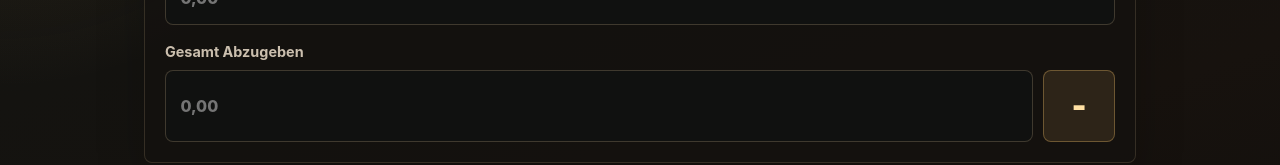
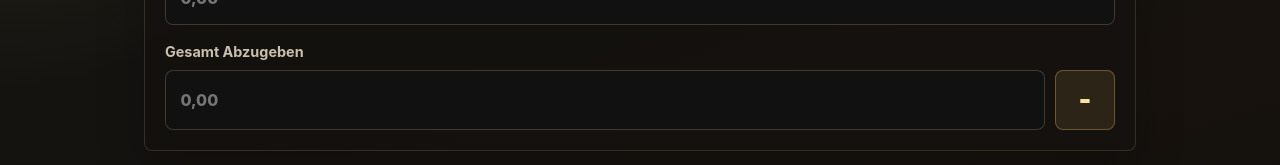
Before and after one commit to fabi-psk/Abrechnung, a React (Vite) app in the folder frontend/: page / in a window 1280 px wide. Shown: the part 296-461 px from the top of the page. Built offline with nearby package versions, Linux system fonts and the light colour scheme; no server answers.

Commit message:
Mache Abgabebetrag-Feld kompakter

```diff
--- a/frontend/src/styles.css
+++ b/frontend/src/styles.css
@@ -172,26 +172,26 @@ input.invalid,
 }
 
 .amount-input {
-  min-height: 4.5rem;
+  min-height: 3.75rem;
   color: #ffe0a3;
-  font-size: clamp(1.65rem, 9vw, 2.15rem);
+  font-size: clamp(1.45rem, 7vw, 1.9rem);
   font-weight: 800;
 }
 
 .signed-amount-control {
   display: grid;
-  grid-template-columns: minmax(0, 1fr) 4.5rem;
+  grid-template-columns: minmax(0, 1fr) 3.75rem;
   gap: 0.65rem;
   align-items: stretch;
 }
 
 .amount-sign-button {
-  min-height: 4.5rem;
+  min-height: 3.75rem;
   border: 1px solid rgba(215, 168, 95, 0.38);
   border-radius: 8px;
   background: rgba(215, 168, 95, 0.13);
   color: #ffe0a3;
-  font-size: 2rem;
+  font-size: 1.7rem;
   font-weight: 900;
   line-height: 1;
   padding: 0;
```
